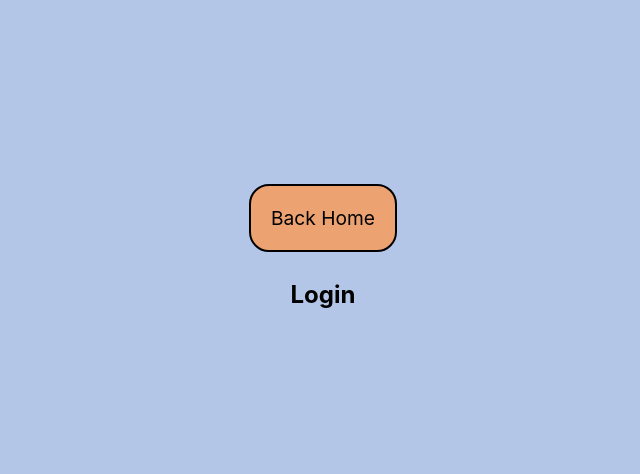
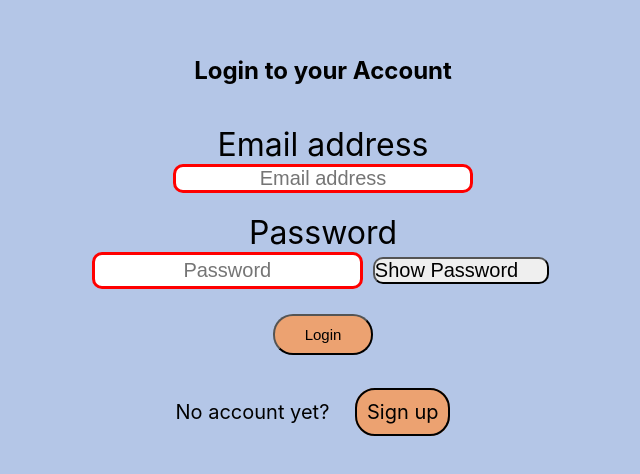
Before and after one commit to Radchenko87dmytro/My-Portfolio, a React (Create React App) app: page /login in a window 1280 px wide. Shown: the part 160-634 px from the top of the page, without its empty margins (317-957 px from the left). Built offline with nearby package versions, Linux system fonts and the light colour scheme.

Commit message:
feature: created firebase authentication  functionality

```diff
--- a/package.json
+++ b/package.json
@@ -7,7 +7,6 @@
     "@types/react-dom": "^18.2.18",
     "@types/react-router": "^5.1.20",
     "@types/react-router-dom": "^5.3.3",
-    "@types/uuid": "^9.0.8",
     "firebase": "^10.13.1",
     "react": "^18.2.0",
     "react-dom": "^18.2.0",
--- a/src/App.tsx
+++ b/src/App.tsx
@@ -1,6 +1,8 @@
-import { useState } from "react";
+import { useEffect, useState } from "react";
 import "./AppHeader.css";
 import { Todolist, TaskType } from "./Todolist";
+import { onAuthStateChanged } from "firebase/auth";
+import { auth } from "./firebase";
 
 export type FilterValuesType = "all" | "completed" | "active";
 
--- a/src/Todolist.tsx
+++ b/src/Todolist.tsx
@@ -2,6 +2,7 @@
 import "./AppTasks.css";
 import { FilterValuesType } from "./App";
 import { ChangeEvent, useEffect, useState } from "react";
+import AuthDetails from "./components/AuthDetails";
 
 export interface TaskType {
   id: number;
@@ -61,6 +62,7 @@ export function Todolist(props: PropsType) {
           <button style={{ height: "30px", fontSize: "20px" }}>
             <a href={`/signup`}>Signup</a>
           </button>
+          <AuthDetails />
         </div>
       </div>
       <div>
--- /dev/null
+++ b/src/components/AuthDetails.tsx
@@ -0,0 +1,59 @@
+import { onAuthStateChanged, signOut } from "firebase/auth";
+import React, { useEffect, useState } from "react";
+import { auth } from "../firebase";
+import { useNavigate } from "react-router";
+
+const AuthDetails = () => {
+  const [authUser, setAuthUser] = useState<any>(null);
+  const navigate = useNavigate();
+
+  useEffect(() => {
+    onAuthStateChanged(auth, (user) => {
+      if (user) {
+        setAuthUser(user);
+        // User is signed in, see docs for a list of available properties
+        // https://firebase.google.com/docs/reference/js/firebase.User
+        const uid = user.uid;
+        // ...
+        console.log("uid", uid);
+      } else {
+        setAuthUser(null);
+        // User is signed out
+        //navigate("/login");
+        console.log("user is logged out");
+      }
+    });
+
+    // return () =>{
+    //   listen()
+    // }
+  }, []);
+
+  const userSignout = () => {
+    signOut(auth)
+      .then(() => {
+        // Sign-out successful.
+        navigate("/");
+        console.log("Signed out successfully");
+      })
+      .catch((error) => {
+        // An error happened.
+        console.log(error);
+      });
+  };
+
+  return (
+    <div>
+      {authUser ? (
+        <>
+          <p>{`Signed In as ${authUser.email}`}</p>
+          <button onClick={userSignout}>Sign Out</button>
+        </>
+      ) : (
+        <p>Signed Out</p>
+      )}
+    </div>
+  );
+};
+
+export default AuthDetails;
--- /dev/null
+++ b/src/firebase.ts
@@ -0,0 +1,21 @@
+// Import the functions you need from the SDKs you need
+import { initializeApp } from "firebase/app";
+import { getAuth } from "firebase/auth";
+
+// TODO: Add SDKs for Firebase products that you want to use
+// https://firebase.google.com/docs/web/setup#available-libraries
+// Your web app's Firebase configuration
+
+const firebaseConfig = {
+  apiKey: "AIzaSyDjwU9k6sn4pjVwn5NlKDiH4xhysHNSaa8",
+  authDomain: "todolisttsapp.firebaseapp.com",
+  projectId: "todolisttsapp",
+  storageBucket: "todolisttsapp.appspot.com",
+  messagingSenderId: "41847440996",
+  appId: "1:41847440996:web:d0f2f8b379d6fc4aa50171",
+};
+
+// Initialize Firebase Authentication and get a reference to the service
+const app = initializeApp(firebaseConfig);
+const auth = getAuth(app);
+export { app, auth };
--- a/src/pages/Login.css
+++ b/src/pages/Login.css
@@ -1,9 +1,47 @@
+form {
+  margin: 40px;
+}
+
+input {
+  font-size: 20px;
+  border-radius: 10px;
+  text-align: center;
+  width: 300px;
+}
+
+p {
+  font-size: 20px;
+}
+
+.password-conteiner {
+  display: flex;
+  justify-content: center;
+}
+
+.show-password {
+  display: flex;
+  flex-direction: column;
+  font-size: 20px;
+  border-radius: 10px;
+}
+
+.login {
+  width: 100px;
+  font-size: 15px;
+  padding: 10px;
+  background-color: rgb(236, 162, 113);
+}
+
+.login:hover {
+  background-color: greenyellow;
+}
+
 .login-container a {
   margin-bottom: 30px;
-  font-size: larger;
+  font-size: 20px;
   color: black;
   margin: 20px;
-  padding: 20px;
+  padding: 10px;
   border: 2px solid black;
   border-radius: 20px;
   background-color: rgb(236, 162, 113);
@@ -17,7 +55,12 @@ a:hover {
   display: flex;
   flex-direction: column;
   justify-content: center;
+  text-align: center;
   align-items: center;
   background-color: rgb(180, 198, 231);
   height: 100vh;
 }
+
+.container {
+  margin-bottom: 20px;
+}
--- a/src/pages/Login.tsx
+++ b/src/pages/Login.tsx
@@ -1,11 +1,94 @@
-import React from "react";
+import React, { useState } from "react";
 import "./Login.css";
+import { useNavigate } from "react-router";
+import { signInWithEmailAndPassword } from "firebase/auth";
+import { auth } from "../firebase";
+import { NavLink } from "react-router-dom";
 
-const Login = () => {
+const Login: React.FC = () => {
+  const navigate = useNavigate();
+  const [email, setEmail] = useState<string>("");
+  const [password, setPassword] = useState<string>("");
+
+  // State to toggle password visibility
+  const [showPassword, setShowPassword] = useState(false);
+
+  // Function to toggle password visibility
+  const togglePasswordVisibility = () => {
+    setShowPassword(!showPassword);
+  };
+
+  const onLogin = (e: React.FormEvent) => {
+    e.preventDefault();
+    signInWithEmailAndPassword(auth, email, password)
+      .then((userCredential) => {
+        // Signed in
+        const user = userCredential.user;
+        navigate("/");
+        console.log(user);
+      })
+      .catch((error) => {
+        const errorCode = error.code;
+        const errorMessage = error.message;
+        console.log(errorCode, errorMessage);
+      });
+  };
+
   return (
+    //<a href={`/`}>Back Home </a> <h2>Login</h2>
     <div className="login-container">
-      <a href={`/`}>Back Home </a>
-      <h2>Login</h2>
+      <section>
+        <div>
+          <h1> Login to your Account</h1>
+
+          <form>
+            <div className="email container">
+              <label htmlFor="email-address">Email address</label>
+              <input
+                id="email-address"
+                name="email"
+                type="email"
+                value={email}
+                required
+                placeholder="Email address"
+                onChange={(e) => setEmail(e.target.value)}
+              />
+            </div>
+
+            <div className="password container">
+              <label htmlFor="password">Password</label>
+              <div className="password-conteiner">
+                <input
+                  id="password"
+                  name="password"
+                  type={showPassword ? "text" : "password"}
+                  value={password}
+                  required
+                  placeholder="Password"
+                  onChange={(e) => setPassword(e.target.value)}
+                />
+                <button
+                  className="show-password"
+                  onClick={togglePasswordVisibility}
+                  style={{ marginLeft: "10px" }}
+                >
+                  {showPassword ? "Hide Password" : "Show Password"}
+                </button>
+              </div>
+            </div>
+
+            <div>
+              <button className="login" onClick={onLogin}>
+                Login
+              </button>
+            </div>
+          </form>
+
+          <p className="text-sm text-white text-center">
+            No account yet? <NavLink to="/signup">Sign up</NavLink>
+          </p>
+        </div>
+      </section>
     </div>
   );
 };
--- a/src/pages/Signup.css
+++ b/src/pages/Signup.css
@@ -1,23 +1,57 @@
+form {
+  margin: 40px;
+}
+
+input {
+  font-size: 20px;
+  border-radius: 10px;
+  text-align: center;
+}
+
+p {
+  font-size: 20px;
+}
+
+.sign-up {
+  width: 100px;
+  font-size: 20px;
+  padding: 10px;
+  background-color: rgb(236, 162, 113);
+}
+
+.sign-up:hover {
+  background-color: greenyellow;
+}
+
+/* .sign-in {
+  margin-top: 20px;
+} */
+
 .signup-container a {
   margin-bottom: 30px;
-  font-size: larger;
+  font-size: 20px;
   color: black;
   margin: 20px;
-  padding: 20px;
+  padding: 10px;
   border: 2px solid black;
   border-radius: 20px;
   background-color: rgb(236, 162, 113);
 }
+
 a:hover {
   background-color: greenyellow;
-  font-size: 20px;
 }
 
 .signup-container {
   display: flex;
   flex-direction: column;
   justify-content: center;
+  text-align: center;
   align-items: center;
   background-color: rgb(180, 198, 231);
   height: 100vh;
 }
+
+.container {
+  margin-bottom: 20px;
+}
--- a/src/pages/Signup.tsx
+++ b/src/pages/Signup.tsx
@@ -1,13 +1,78 @@
-import React from "react";
+import React, { useState } from "react";
 import "./Signup.css";
+import { useNavigate } from "react-router";
+import { createUserWithEmailAndPassword } from "firebase/auth";
+import { auth } from "../firebase";
+import { error } from "console";
+import { NavLink } from "react-router-dom";
 
-const Signup = () => {
+const Signup: React.FC = () => {
+  const navigate = useNavigate();
+  const [email, setEmail] = useState<string>("");
+  const [password, setPassword] = useState<string>("");
+
+  const onSubmit = async (e: React.FormEvent) => {
+    e.preventDefault();
+
+    await createUserWithEmailAndPassword(auth, email, password)
+      .then((userCredential) => {
+        // Signed in
+        const user = userCredential.user;
+        console.log(user);
+        navigate("/login");
+      })
+      .catch((error) => {
+        const errorCode = error.code;
+        const errorMessage = error.message;
+        console.log(errorCode, errorMessage);
+      });
+  };
+
   return (
-    <div className="signup-container">
-      <a href={`/`}>Back Home </a>
+    //<a href={`/`}>Back Home </a> <h2>Signup</h2>
+    <main className="signup-container">
+      <section>
+        <div>
+          <div>
+            <h1> Create Account </h1>
+            <form>
+              <div className="email container">
+                <label htmlFor="email-address">Email address</label>
+                <input
+                  // className="input-container"
+                  type="email"
+                  //label="Email address"
+                  value={email}
+                  onChange={(e) => setEmail(e.target.value)}
+                  required
+                  placeholder="Email address"
+                />
+              </div>
 
-      <h2>Signup</h2>
-    </div>
+              <div className="password container">
+                <label htmlFor="password">Password</label>
+                <input
+                  type="password"
+                  //label="Create password"
+                  value={password}
+                  onChange={(e) => setPassword(e.target.value)}
+                  required
+                  placeholder="Password"
+                />
+              </div>
+
+              <button className="sign-up" type="submit" onClick={onSubmit}>
+                Sign up
+              </button>
+            </form>
+
+            <p>
+              Already have an account? <NavLink to="/login">Sign in</NavLink>
+            </p>
+          </div>
+        </div>
+      </section>
+    </main>
   );
 };
 
```
Also changed, not shown: src/pages/Home.tsx (added, +30 -0 lines), 2 other files (tests, documents, lock files or other folders).
